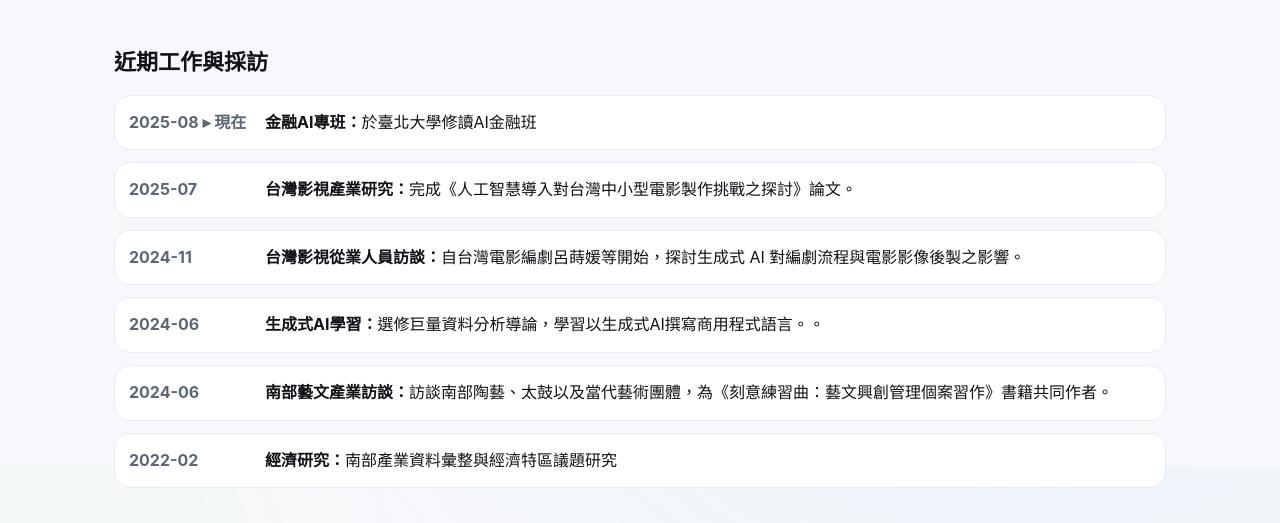
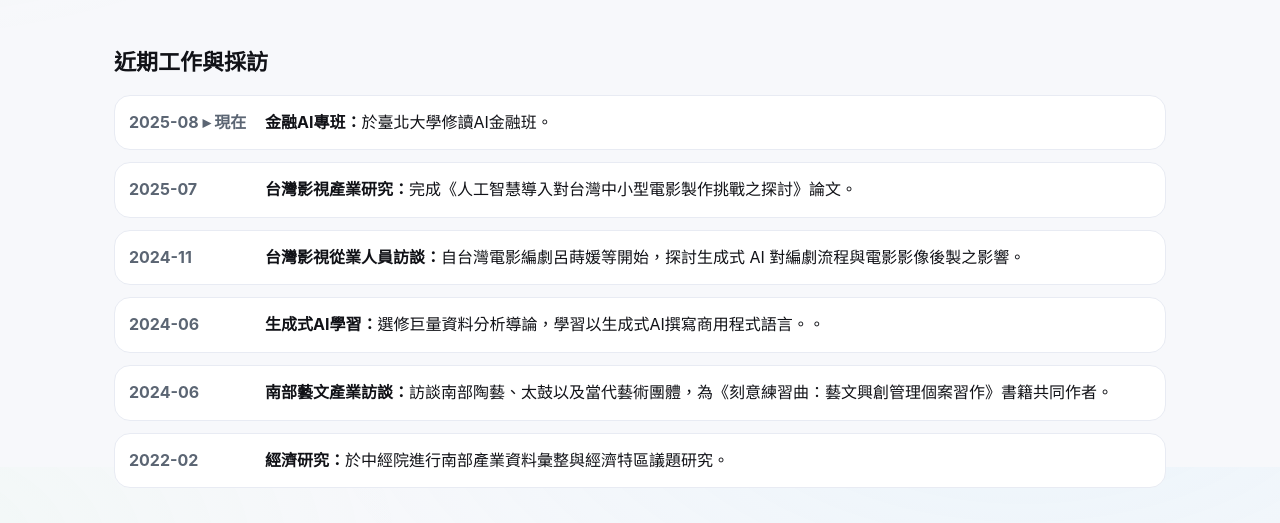
Before and after one commit to shawnLIXH/github.io, a plain HTML site: page index.html in a window 1280 px wide. Shown: the part 1133-1656 px from the top of the page. Drawn offline with Linux system fonts and the light colour scheme.

Commit message:
Update index.html

```diff
--- a/index.html
+++ b/index.html
@@ -163,7 +163,7 @@
       <div class="timeline">
         <div class="t">
           <div class="when">2025-08 ▸ 現在</div>
-          <p class="what"><strong>金融AI專班：</strong>於臺北大學修讀AI金融班</p>
+          <p class="what"><strong>金融AI專班：</strong>於臺北大學修讀AI金融班。</p>
         </div>
         <div class="t">
           <div class="when">2025-07</div>
@@ -183,7 +183,7 @@
         </div>
         <div class="t">
           <div class="when">2022-02</div>
-          <p class="what"><strong>經濟研究：</strong>南部產業資料彙整與經濟特區議題研究</p>
+          <p class="what"><strong>經濟研究：</strong>於中經院進行南部產業資料彙整與經濟特區議題研究。</p>
         </div>
       </div>
     </section>
```
